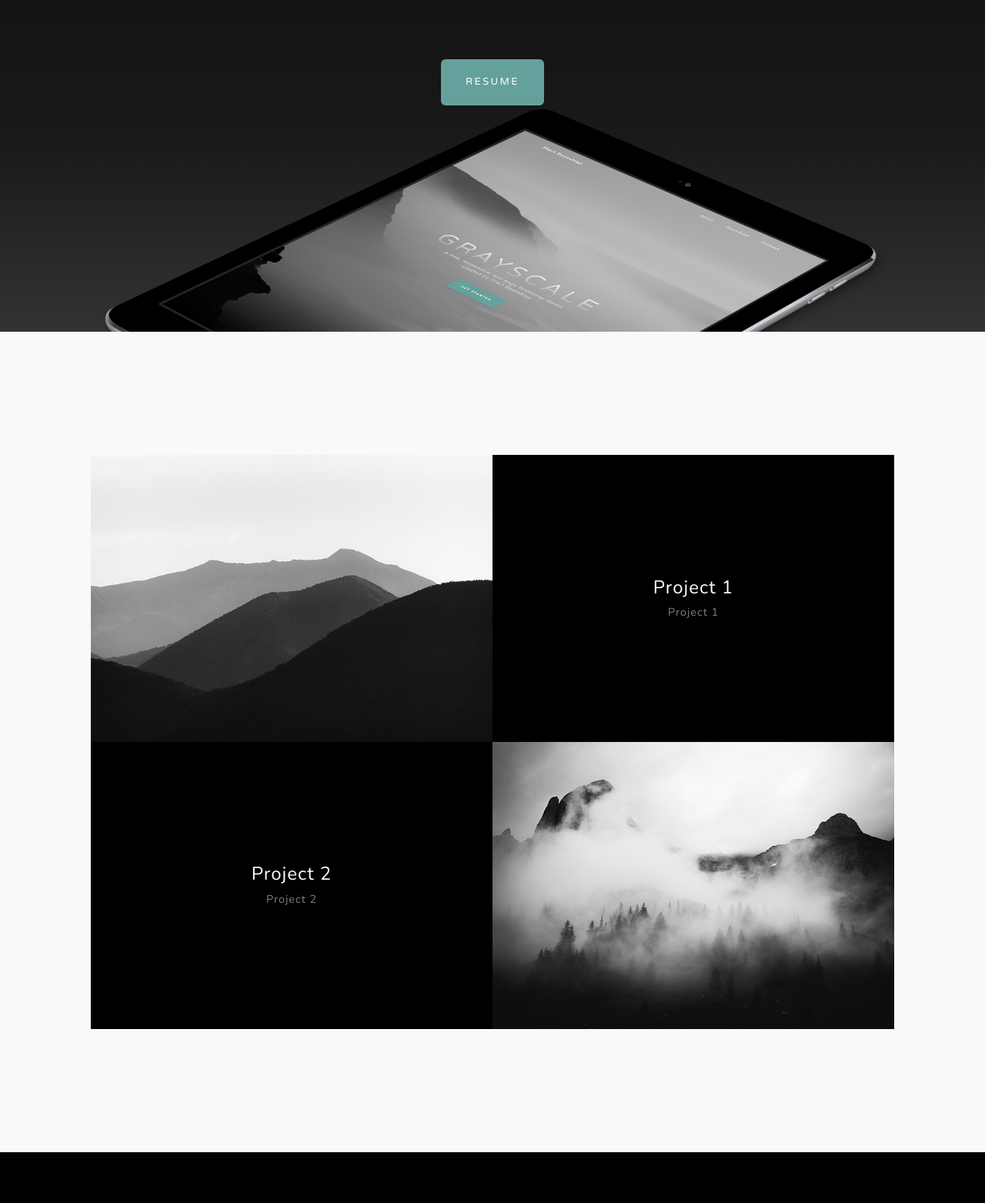
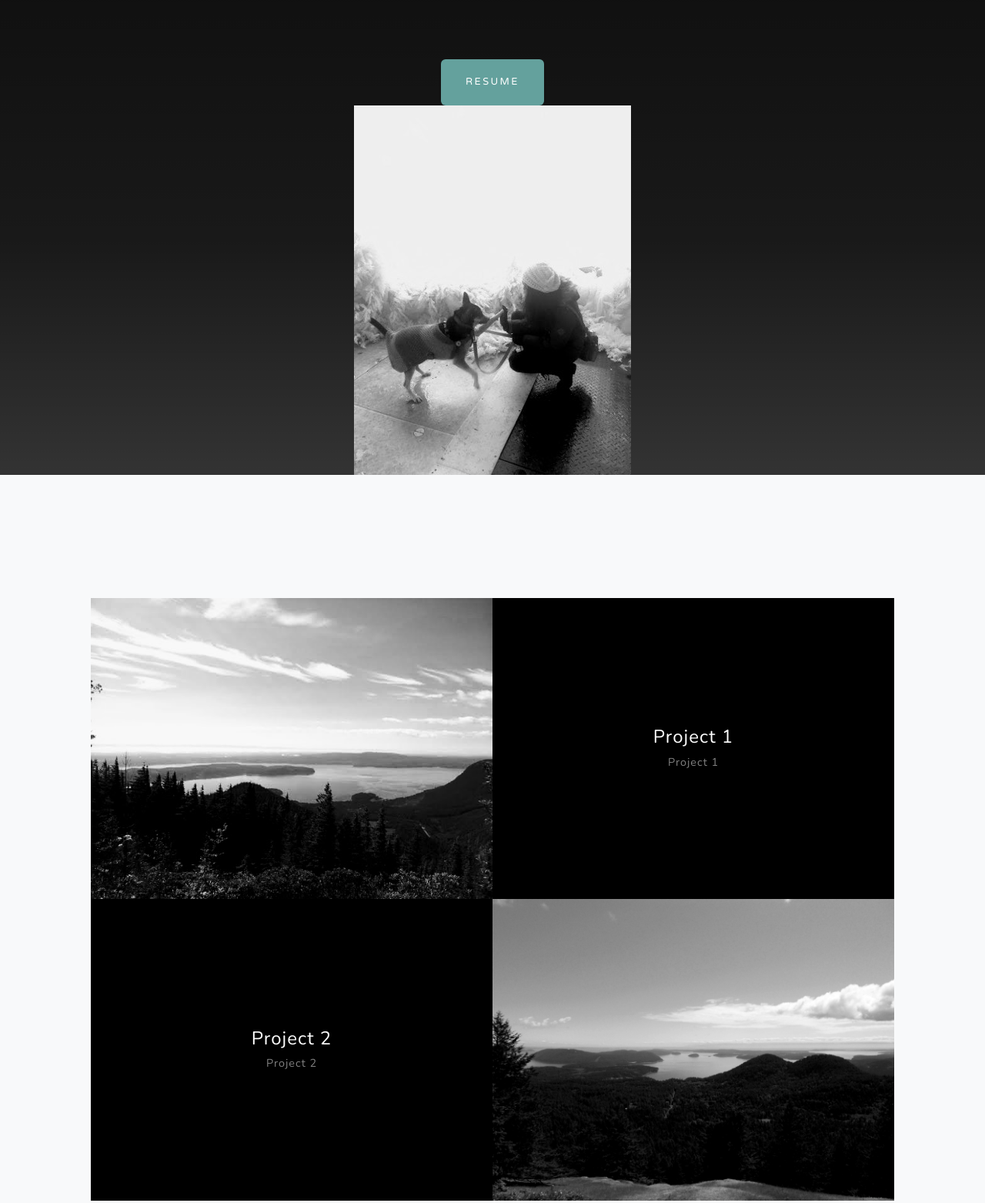
Before and after one commit to ksapp1/ksapp1.github.io, a website: page index.html in a window 1280 px wide. Shown: the part 1401-2964 px from the top of the page at 77% size. Drawn offline with nearby package versions, Linux system fonts and the light colour scheme.

Commit message:
Update index.html

```diff
--- a/index.html
+++ b/index.html
@@ -56,7 +56,7 @@
                         <a class="btn btn-primary" href="assets/docs/resume.pdf">Resume</a>
                     </div>
                 </div>
-                <img class="img-fluid" src="assets/img/ipad.png" alt="..." />
+                <img class="img-fluid" src="assets/img/About.jpg" alt="..." />
             </div>
         </section>
         <!-- Projects-->
@@ -64,7 +64,7 @@
             <div class="container px-4 px-lg-5">
                 <!-- Project One Row-->
                 <div class="row gx-0 mb-5 mb-lg-0 justify-content-center">
-                    <div class="col-lg-6"><img class="img-fluid" src="assets/img/demo-image-01.jpg" alt="..." /></div>
+                    <div class="col-lg-6"><img class="img-fluid" src="assets/img/P1.jpg" alt="..." /></div>
                     <div class="col-lg-6">
                         <div class="bg-black text-center h-100 project">
                             <div class="d-flex h-100">
@@ -80,7 +80,7 @@
                 </div>
                 <!-- Project Two Row-->
                 <div class="row gx-0 justify-content-center">
-                    <div class="col-lg-6"><img class="img-fluid" src="assets/img/demo-image-02.jpg" alt="..." /></div>
+                    <div class="col-lg-6"><img class="img-fluid" src="assets/img/P2.jpg" alt="..." /></div>
                     <div class="col-lg-6 order-lg-first">
                         <div class="bg-black text-center h-100 project">
                             <div class="d-flex h-100">
```
